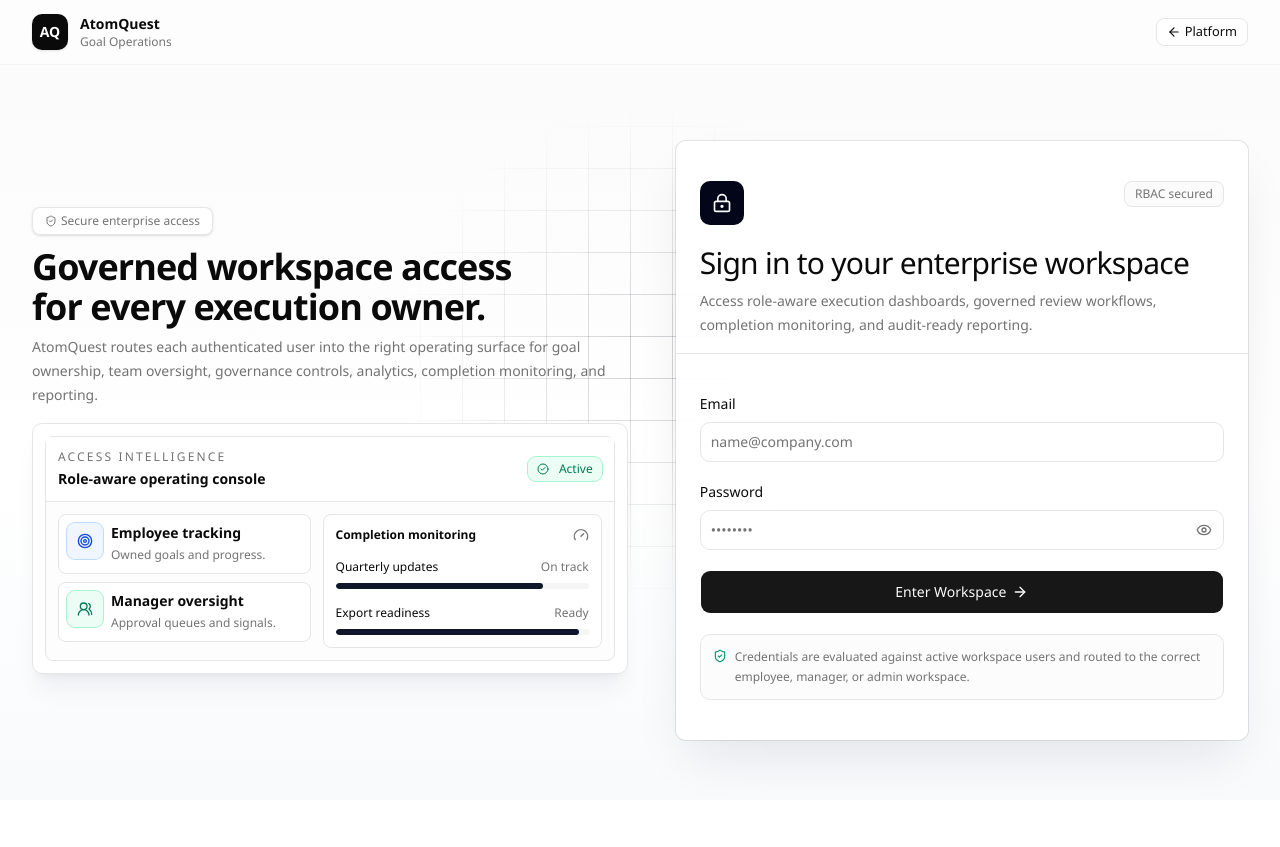
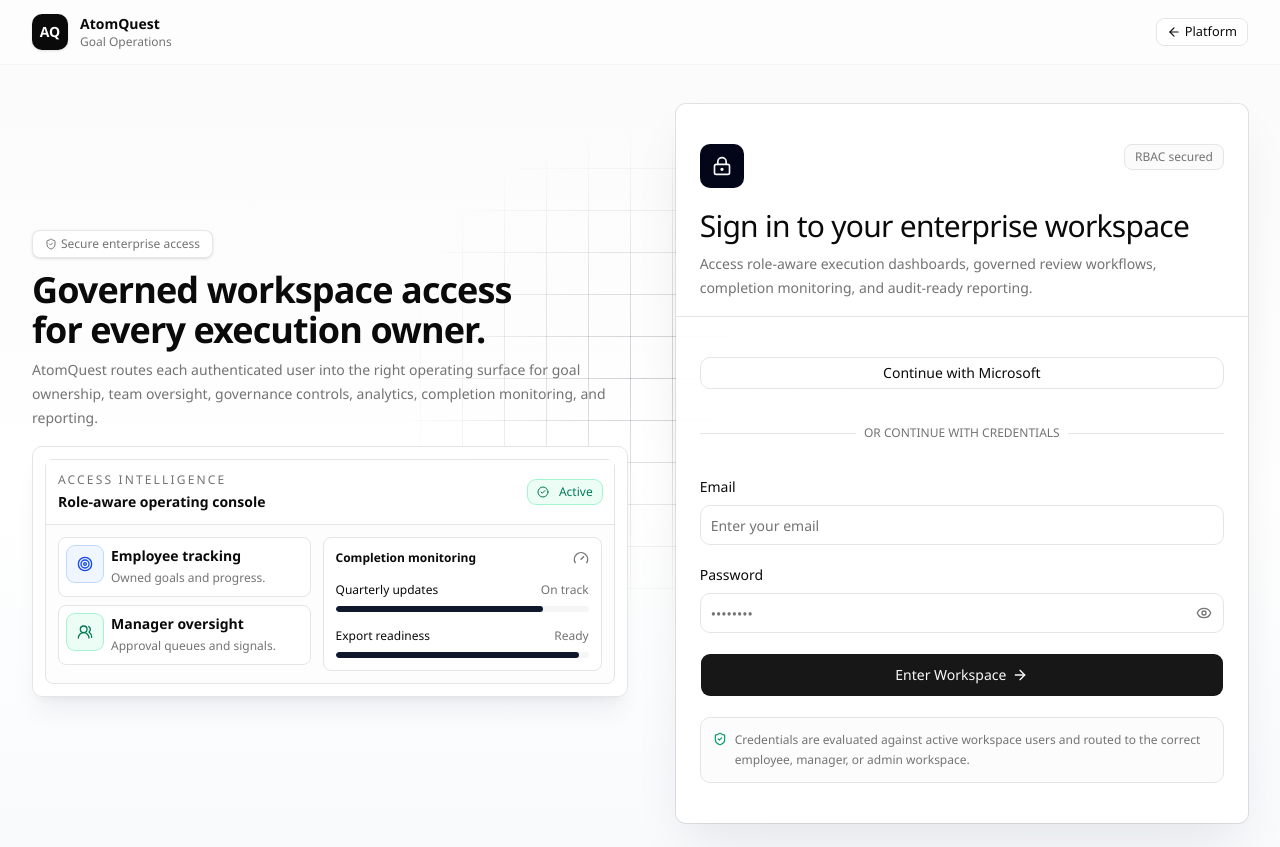
Before and after one commit to Manmadha-007/atomquest-portal, a Next.js app: page /sign-in in a window 1280 px wide. Before the commit the page ends 800 px from the top, so only its background shows below. Built offline with nearby package versions, Linux system fonts and the light colour scheme; no server answers.

Commit message:
feat(auth): integrate microsoft entra id sso with enterprise rbac

```diff
--- a/package.json
+++ b/package.json
@@ -13,6 +13,7 @@
     "seed": "tsx prisma/seed.ts"
   },
   "dependencies": {
+    "@auth/core": "^0.41.2",
     "@auth/prisma-adapter": "^2.11.2",
     "@hookform/resolvers": "^5.2.2",
     "@prisma/adapter-pg": "^7.8.0",
--- a/prisma/seed-data/users.ts
+++ b/prisma/seed-data/users.ts
@@ -5,11 +5,11 @@
 // Admins: idx 1-2, Managers: idx 3-8, Employees: idx 9-38
 export const users: UserDef[] = [
   // ─── ADMINS ───
-  { idx: 1, empNo: "AQ-0001", email: "admin@atomquest.io", first: "Vikram", last: "Sharma", title: "Chief of Staff & Platform Administrator", dept: "Executive", role: R.ADMIN },
+  { idx: 1, empNo: "AQ-0001", email: "atomquest.admin.demo@gmail.com", first: "Aarav", last: "Mehta", title: "Chief of Staff & Platform Administrator", dept: "Executive", role: R.ADMIN },
   { idx: 2, empNo: "AQ-0002", email: "governance@atomquest.io", first: "Nadia", last: "Al-Rashid", title: "Director of Governance & Compliance", dept: "Executive", role: R.ADMIN },
 
   // ─── MANAGERS ───
-  { idx: 3, empNo: "AQ-0100", email: "sarah.chen@atomquest.io", first: "Sarah", last: "Chen", title: "VP, Product Engineering", dept: "Product Engineering", role: R.MANAGER, mgrIdx: 1 },
+  { idx: 3, empNo: "AQ-0100", email: "atomquest.manager.demo@gmail.com", first: "Priya", last: "Nair", title: "VP, Product Engineering", dept: "Product Engineering", role: R.MANAGER, mgrIdx: 1 },
   { idx: 4, empNo: "AQ-0101", email: "michael.torres@atomquest.io", first: "Michael", last: "Torres", title: "Director, Infrastructure & Reliability", dept: "Infrastructure", role: R.MANAGER, mgrIdx: 1 },
   { idx: 5, empNo: "AQ-0102", email: "priya.raman@atomquest.io", first: "Priya", last: "Raman", title: "Head of AI Research", dept: "AI Research", role: R.MANAGER, mgrIdx: 1 },
   { idx: 6, empNo: "AQ-0103", email: "daniel.brooks@atomquest.io", first: "Daniel", last: "Brooks", title: "Director, Security & Compliance", dept: "Security & Compliance", role: R.MANAGER, mgrIdx: 2 },
@@ -17,7 +17,7 @@
   { idx: 8, empNo: "AQ-0105", email: "ethan.walker@atomquest.io", first: "Ethan", last: "Walker", title: "Director, Customer Success", dept: "Customer Success", role: R.MANAGER, mgrIdx: 2 },
 
   // ─── PRODUCT ENGINEERING (manager: Sarah Chen, idx 3) ───
-  { idx: 9, empNo: "AQ-1001", email: "arjun.patel@atomquest.io", first: "Arjun", last: "Patel", title: "Senior Platform Engineer", dept: "Product Engineering", role: R.EMPLOYEE, mgrIdx: 3 },
+  { idx: 9, empNo: "AQ-1001", email: "atomquest.employee.demo@gmail.com", first: "Rahul", last: "Verma", title: "Senior Platform Engineer", dept: "Product Engineering", role: R.EMPLOYEE, mgrIdx: 3 },
   { idx: 10, empNo: "AQ-1002", email: "sophia.kim@atomquest.io", first: "Sophia", last: "Kim", title: "Full-Stack Developer", dept: "Product Engineering", role: R.EMPLOYEE, mgrIdx: 3 },
   { idx: 11, empNo: "AQ-1003", email: "liam.anderson@atomquest.io", first: "Liam", last: "Anderson", title: "Backend Engineer", dept: "Product Engineering", role: R.EMPLOYEE, mgrIdx: 3 },
   { idx: 12, empNo: "AQ-1004", email: "emma.rodriguez@atomquest.io", first: "Emma", last: "Rodriguez", title: "Frontend Engineer", dept: "Product Engineering", role: R.EMPLOYEE, mgrIdx: 3 },
--- a/prisma/seed.ts
+++ b/prisma/seed.ts
@@ -660,9 +660,9 @@
 
   console.log("\n═══ Seed complete ═══");
   console.log("Demo password: Password@123");
-  console.log("Admin: admin@atomquest.io");
-  console.log("Manager: sarah.chen@atomquest.io");
-  console.log("Employee: arjun.patel@atomquest.io");
+  console.log("Admin: atomquest.admin.demo@gmail.como");
+  console.log("Manager: atomquest.manager.demo@gmail.com");
+  console.log("Employee: atomquest.employee.demo@gmail.com");
 }
 
 main()
--- a/src/app/sign-in/page.tsx
+++ b/src/app/sign-in/page.tsx
@@ -9,11 +9,13 @@
 import { redirect } from "next/navigation";
 
 import { signIn } from "@/auth";
+
 import { LoginShowcase } from "@/components/auth/login-showcase";
 import { SignInButton } from "@/components/auth/sign-in-button";
 import { AnimatedSection } from "@/components/marketing/animated-section";
 import { InteractiveGrid } from "@/components/marketing/interactive-grid";
 import { Button } from "@/components/ui/button";
+import { MicrosoftSignInButton } from "@/components/auth/microsoft-signin-button";
 import { PasswordInput } from "@/components/auth/password-input";
 import {
   Card,
@@ -226,6 +228,20 @@
                     </div>
                   ) : null}
 
+                  <MicrosoftSignInButton />
+
+                  <div className="relative my-4">
+                    <div className="absolute inset-0 flex items-center">
+                      <span className="w-full border-t" />
+                    </div>
+
+                    <div className="relative flex justify-center text-xs uppercase">
+                      <span className="bg-background px-2 text-muted-foreground">
+                        Or continue with credentials
+                      </span>
+                    </div>
+                  </div>
+
                   <div className="grid gap-2">
                     <label
                       htmlFor="email"
@@ -239,7 +255,7 @@
                       name="email"
                       type="email"
                       autoComplete="email"
-                      placeholder="name@company.com"
+                      placeholder="Enter your email"
                       required
                       className="h-10 bg-background"
                     />
--- a/src/auth.ts
+++ b/src/auth.ts
@@ -20,6 +20,7 @@
   type AppRole,
 } from "@/lib/auth";
 import { prisma } from "@/lib/prisma";
+import MicrosoftEntraID from "next-auth/providers/microsoft-entra-id";
 
 declare module "next-auth" {
   interface Session {
@@ -51,6 +52,14 @@
   },
 
   providers: [
+    MicrosoftEntraID({
+      clientId: process.env.AUTH_MICROSOFT_ENTRA_ID_ID!,
+      clientSecret:
+        process.env.AUTH_MICROSOFT_ENTRA_ID_SECRET!,
+      issuer:
+        process.env.AUTH_MICROSOFT_ENTRA_ID_ISSUER!,
+    }),
+
     Credentials({
       credentials: {
         email: {
@@ -126,19 +135,31 @@
       user?: {
         id?: string;
         role?: AppRole;
+        email?: string | null;
       };
     }) {
-      if (user) {
-        token.id =
-          typeof user.id === "string"
-            ? user.id
-            : String(user.id);
+      const email =
+        user?.email ??
+        (typeof token.email === "string"
+          ? token.email
+          : null);
+
+      if (email) {
+        const existingUser =
+          await prisma.user.findUnique({
+            where: { email },
+            select: {
+              id: true,
+              role: true,
+            },
+          });
 
         if (
-          typeof user.role === "string" &&
-          isAppRole(user.role)
+          existingUser &&
+          isAppRole(existingUser.role)
         ) {
-          token.role = user.role;
+          token.id = existingUser.id;
+          token.role = existingUser.role;
         }
       }
 
--- /dev/null
+++ b/src/components/auth/microsoft-signin-button.tsx
@@ -0,0 +1,22 @@
+"use client";
+
+import { signIn } from "next-auth/react";
+
+import { Button } from "@/components/ui/button";
+
+export function MicrosoftSignInButton() {
+  return (
+    <Button
+      type="button"
+      variant="outline"
+      className="w-full"
+      onClick={() =>
+        signIn("microsoft-entra-id", {
+          callbackUrl: "/dashboard",
+        })
+      }
+    >
+      Continue with Microsoft
+    </Button>
+  );
+}
```
Also changed, not shown: 1 other file (tests, documents, lock files or other folders).
